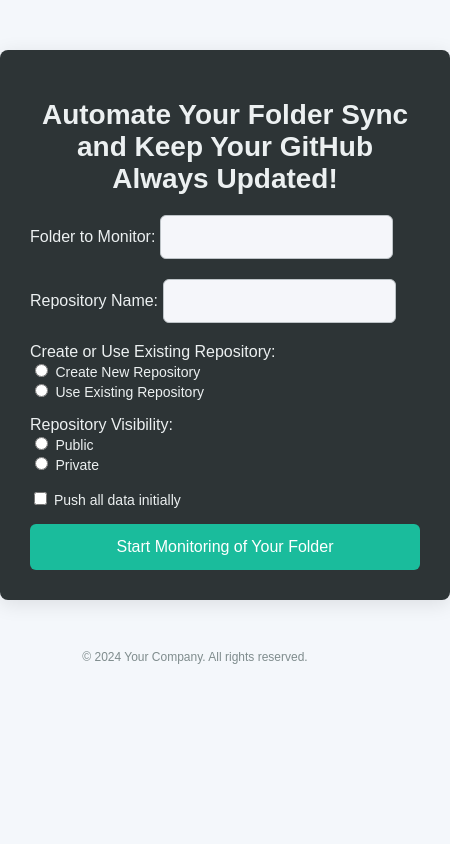
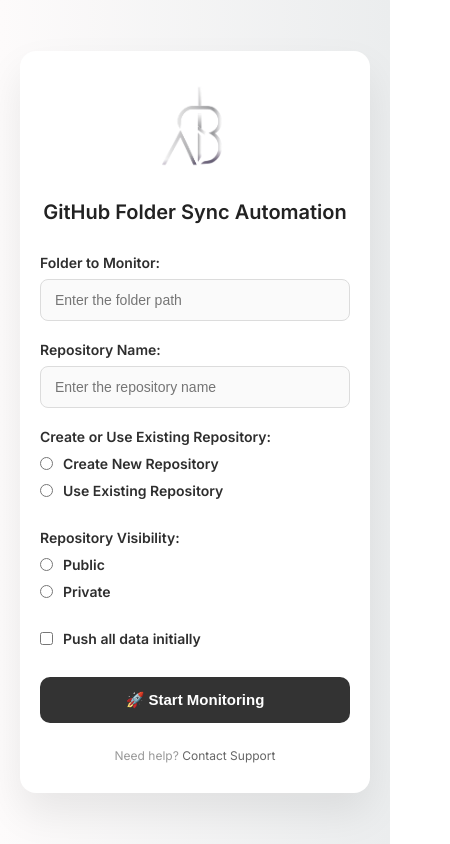
Before and after one commit to Abrar9825/Github-Automation-With-AI, a website: page public/index.html in a window 390 px wide. Shown: the whole page, 450 px wide, since content can reach past the window. Drawn offline with Linux system fonts and the light colour scheme.

Commit message:
compele final chanegs

```diff
--- a/public/index.html
+++ b/public/index.html
@@ -1,147 +1,191 @@
 <!DOCTYPE html>
 <html lang="en">
+
 <head>
-    <meta charset="UTF-8">
-    <meta name="viewport" content="width=device-width, initial-scale=1.0">
-    <title>Automate Your Folder Sync and Keep Your GitHub Always Updated!</title>
+  <meta charset="UTF-8" />
+  <meta name="viewport" content="width=device-width, initial-scale=1.0" />
+  <title>GitHub Folder Sync Automation</title>
+  <link href="https://fonts.googleapis.com/css2?family=Inter:wght@400;600&display=swap" rel="stylesheet" />
   <style>
-        /* General body styling */
-        body {
-            font-family: 'Arial', sans-serif;
-            background-color: #F4F7FB; /* Soft off-white background */
+    /* Reset & Base */
+    * {
       margin: 0;
       padding: 0;
-            color: #2C3E50; /* Dark gray text for readability */
+      box-sizing: border-box;
     }
 
-        /* Center the form in the viewport */
+    body {
+      font-family: 'Inter', sans-serif;
+      background: linear-gradient(to right, #fdfbfb, #ebedee);
+      color: #2e2e2e;
+      display: flex;
+      justify-content: center;
+      align-items: center;
+      min-height: 100vh;
+      padding: 20px;
+    }
+
     .container {
+      background-color: #fff;
+      padding: 40px;
+      border-radius: 16px;
+      box-shadow: 0 20px 40px rgba(0, 0, 0, 0.08);
+      max-width: 540px;
       width: 100%;
-            max-width: 600px;
-            margin: 50px auto;
-            padding: 30px;
-            background-color: #2D3436; /* Darker charcoal gray for the form background */
-            border-radius: 8px;
-            box-shadow: 0 4px 20px rgba(0, 0, 0, 0.1);
+      transition: all 0.3s ease;
+    }
+
+    .logo {
+      text-align: center;
+      margin-bottom: 25px;
+    }
+
+    .logo img {
+      max-width: 90px;
+      transition: transform 0.3s ease;
+    }
+
+    .logo img:hover {
+      transform: scale(1.1);
     }
 
     h1 {
+      font-size: 22px;
+      font-weight: 600;
       text-align: center;
-            color: #ECF0F1; /* Soft off-white for text */
-            font-size: 28px;
-            margin-bottom: 20px;
+      margin-bottom: 30px;
+      color: #222;
     }
 
-        /* Style form elements */
     form {
       display: flex;
       flex-direction: column;
     }
 
     label {
-            font-size: 16px;
-            margin-bottom: 5px;
-            color: #ECF0F1; /* Light grayish color for text */
+      font-size: 14px;
+      margin-bottom: 8px;
+      font-weight: 600;
     }
 
     input[type="text"] {
-            padding: 12px;
+      padding: 12px 14px;
+      border: 1px solid #dcdcdc;
+      border-radius: 8px;
+      background-color: #fafafa;
       margin-bottom: 20px;
-            border: 1px solid #BDC3C7; /* Soft gray border for inputs */
-            border-radius: 6px;
-            font-size: 16px;
-            background-color: #F5F6FA; /* Light gray for input fields */
-            color: #2C3E50; /* Dark text inside input fields */
+      font-size: 14px;
+      transition: border 0.2s;
     }
 
     input[type="text"]:focus {
-            border-color: #1ABC9C; /* Muted teal color for focus */
       outline: none;
+      border-color: #444;
+      background-color: #fff;
     }
 
-        .radio-label {
-            font-size: 14px;
-            color: #ECF0F1;
-            margin-right: 20px;
+    .radio-group,
+    .checkbox-group {
+      margin-bottom: 20px;
     }
 
-        .radio-group {
-            margin-bottom: 15px;
+    .radio-group label,
+    .checkbox-group label {
+      display: flex;
+      align-items: center;
+      gap: 10px;
+      font-size: 14px;
+      margin-bottom: 10px;
+      cursor: pointer;
     }
 
-        .checkbox-group {
-            margin-bottom: 15px;
+    input[type="radio"],
+    input[type="checkbox"] {
+      accent-color: #444;
+      cursor: pointer;
     }
 
-        .checkbox-label {
-            font-size: 14px;
-            color: #ECF0F1;
-            margin-right: 10px;
-        }
-
-        /* Button Styling */
     button {
-            background-color: #1ABC9C; /* Muted teal for the button */
-            color: #FFFFFF; /* White text on button */
+      background-color: #333;
+      color: #fff;
       padding: 14px;
-            font-size: 16px;
       border: none;
-            border-radius: 6px;
+      border-radius: 10px;
+      font-size: 15px;
+      font-weight: bold;
       cursor: pointer;
-            transition: background-color 0.3s ease;
+      transition: background-color 0.3s ease, transform 0.2s ease;
     }
 
     button:hover {
-            background-color: #16A085; /* Slightly darker teal on hover */
+      background-color: #000;
+      transform: translateY(-2px);
     }
 
-        /* Footer Styling */
     .footer {
       text-align: center;
       font-size: 12px;
-            color: #7F8C8D; /* Soft gray for footer text */
-            margin-top: 40px;
+      color: #999;
+      margin-top: 25px;
     }
 
+    .footer a {
+      color: #666;
+      text-decoration: none;
+    }
+
+    .footer a:hover {
+      text-decoration: underline;
+    }
+
+    @media (max-width: 480px) {
+      .container {
+        padding: 30px 20px;
+      }
+
+      h1 {
+        font-size: 20px;
+      }
+    }
   </style>
 </head>
+
 <body>
   <div class="container">
-        <h1>Automate Your Folder Sync and Keep Your GitHub Always Updated!</h1>
+    <div class="logo">
+      <img src="logo.png" alt="Your Logo" />
+    </div>
+    <h1>GitHub Folder Sync Automation</h1>
     <form method="POST" action="/start">
-            <div class="form-group">
       <label for="folderToMonitor">Folder to Monitor:</label>
-                <input type="text" id="folderToMonitor" name="folderToMonitor" required>
+      <input type="text" id="folderToMonitor" name="folderToMonitor" placeholder="Enter the folder path" required />
+
+      <label for="repoName">Repository Name:</label>
+      <input type="text" id="repoName" name="repoName" placeholder="Enter the repository name" required />
+
+      <div class="radio-group">
+        <label>Create or Use Existing Repository:</label>
+        <label><input type="radio" name="repoAction" value="create" required /> Create New Repository</label>
+        <label><input type="radio" name="repoAction" value="use" /> Use Existing Repository</label>
       </div>
-            <div class="form-group">
-                <label for="repoName">Repository Name:</label>
-                <input type="text" id="repoName" name="repoName" required>
+
+      <div class="radio-group">
+        <label>Repository Visibility:</label>
+        <label><input type="radio" name="repoVisibility" value="public" required /> Public</label>
+        <label><input type="radio" name="repoVisibility" value="private" /> Private</label>
       </div>
-            <div class="radio-group">
-                <label>Create or Use Existing Repository:</label><br>
-                <input type="radio" id="createNewRepo" name="repoAction" value="create" required>
-                <label class="radio-label" for="createNewRepo">Create New Repository</label><br>
-                <input type="radio" id="useExistingRepo" name="repoAction" value="use">
-                <label class="radio-label" for="useExistingRepo">Use Existing Repository</label>
+
+      <div class="checkbox-group">
+        <label><input type="checkbox" name="pushAllData" value="true" /> Push all data initially</label>
       </div>
-            <div class="radio-group">
-                <label>Repository Visibility:</label><br>
-                <input type="radio" id="publicRepo" name="repoVisibility" value="public" required>
-                <label class="radio-label" for="publicRepo">Public</label><br>
-                <input type="radio" id="privateRepo" name="repoVisibility" value="private">
-                <label class="radio-label" for="privateRepo">Private</label>
+
+      <button type="submit">🚀 Start Monitoring</button>
+    </form>
+
+    <div class="footer">
+      Need help? <a href="#">Contact Support</a>
     </div>
-            <div class="checkbox-group">
-                <label class="checkbox-label" for="pushAllData">
-                    <input type="checkbox" id="pushAllData" name="pushAllData" value="true">
-                    Push all data initially
-                </label>
-            </div>
-            <button type="submit">Start Monitoring of Your Folder</button>
-        </form>
-    </div>
-    <div class="footer">
-        <p>© 2024 Your Company. All rights reserved.</p>
   </div>
 </body>
+
 </html>
```
Also changed, not shown: index.js (+136 -250 lines), public/logo.png (added). Lines whose indentation alone changed are shown as unchanged.
